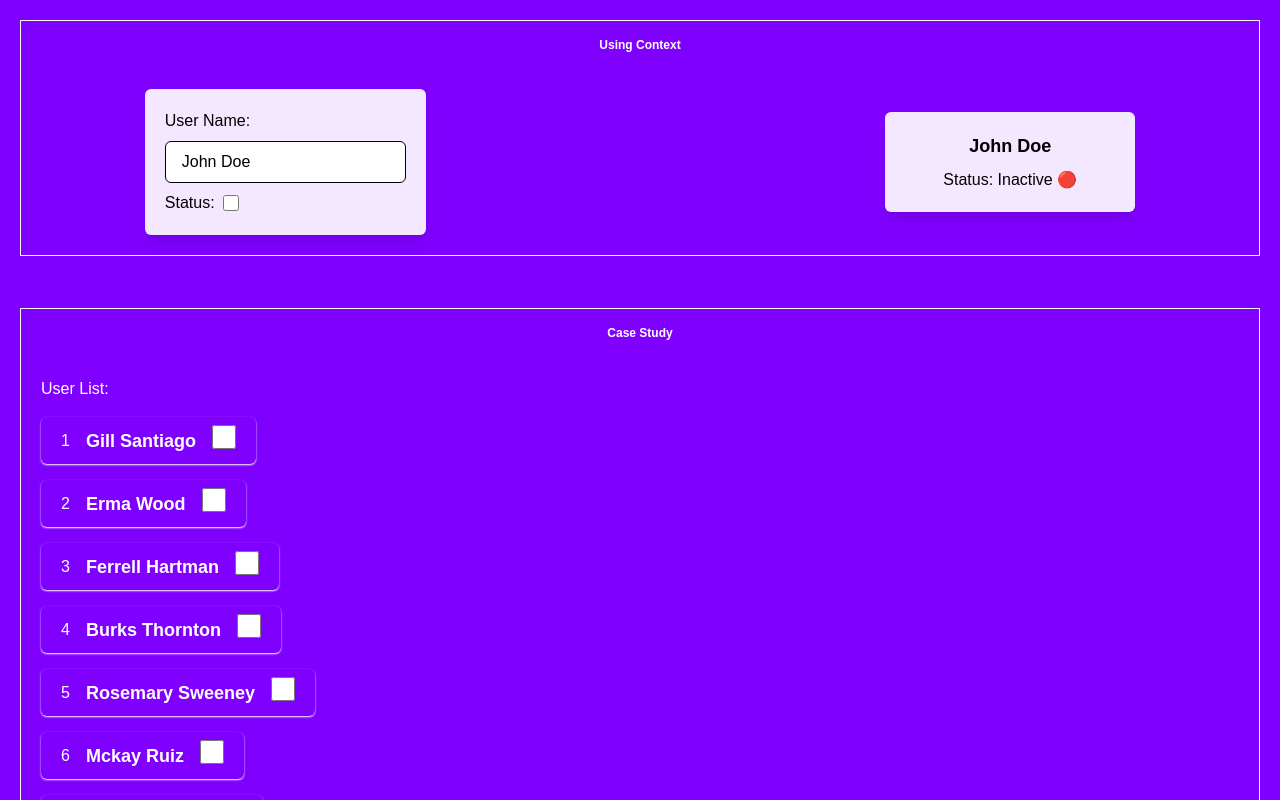
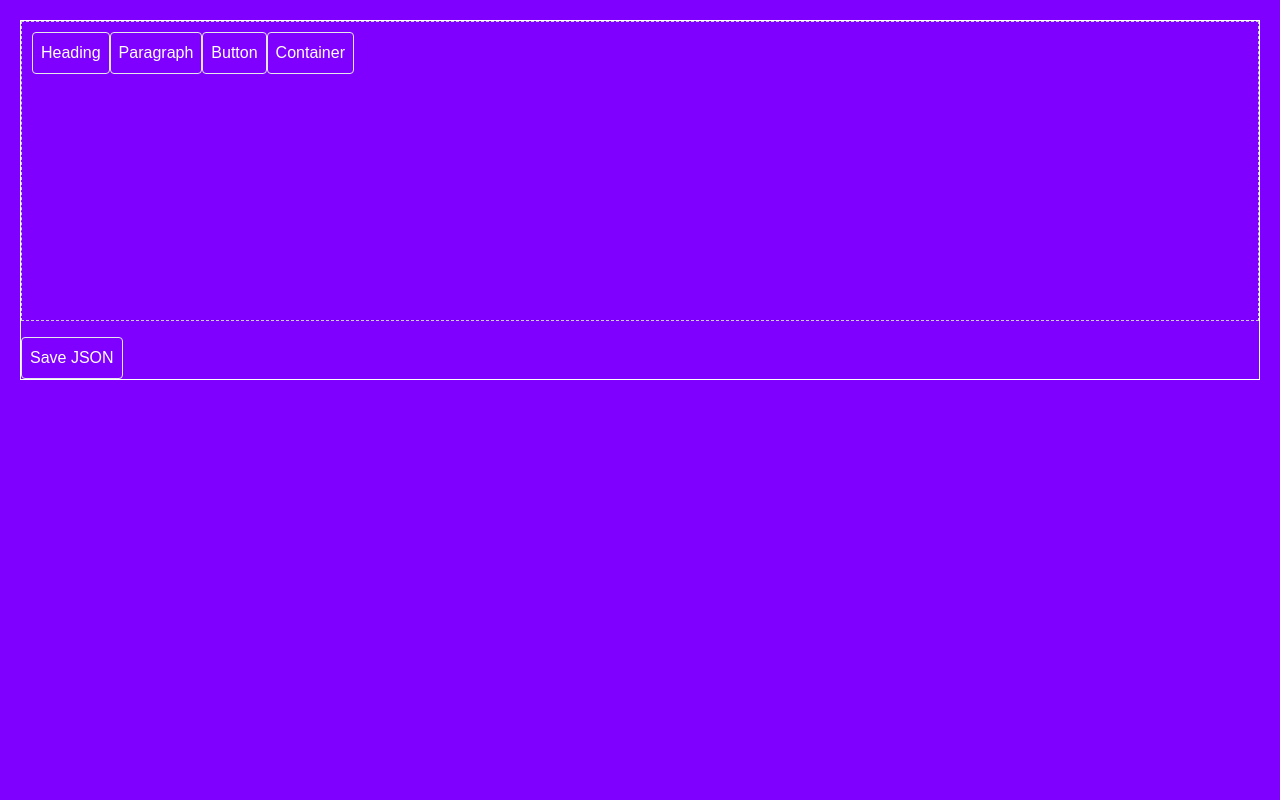
Before and after one commit to rakibshakib/react-rnd, a Next.js app: page / in a window 1280 px wide. Shown: the top 800 px of the page. Built offline with nearby package versions, Linux system fonts and the light colour scheme.

Commit message:
rnd builder

```diff
--- a/package.json
+++ b/package.json
@@ -9,6 +9,7 @@
     "lint": "next lint"
   },
   "dependencies": {
+    "@dnd-kit/core": "^6.3.1",
     "@tanstack/react-query": "^5.64.2",
     "next": "14.2.23",
     "react": "^18",
--- a/src/app/page.js
+++ b/src/app/page.js
@@ -1,5 +1,3 @@
-import CaseStudy from "@/case-study";
-import UsingContext from "@/context-case";
 import UsingTSQuery from "@/ts-query";
 
 export default function Home() {
@@ -11,8 +9,8 @@ export default function Home() {
         {/* <UsingContext />
         <UsingTSQuery /> */}
 
-        <UsingContext />
-        <CaseStudy />
+        {/* <UsingContext />
+        <CaseStudy /> */}
         <UsingTSQuery />
       </div>
     </div>
--- /dev/null
+++ b/src/ts-query/builder/ComponentPicker.jsx
@@ -0,0 +1,24 @@
+const ComponentPicker = ({ onAdd }) => {
+  const components = [
+    { type: "h1", label: "Heading" },
+    { type: "p", label: "Paragraph" },
+    { type: "button", label: "Button" },
+    { type: "div", label: "Container" },
+  ];
+
+  return (
+    <div className="component-picker">
+      {components.map((comp) => (
+        <button
+          key={comp.type}
+          onClick={() => onAdd(comp.type)}
+          className="p-2 border rounded"
+        >
+          {comp.label}
+        </button>
+      ))}
+    </div>
+  );
+};
+
+export default ComponentPicker;
--- /dev/null
+++ b/src/ts-query/builder/DroppableCanvas.jsx
@@ -0,0 +1,32 @@
+import ComponentPicker from "./ComponentPicker";
+import RenderedTree from "./RenderedTree";
+
+const DroppableCanvas = ({ tree, setTree }) => {
+  const addElement = (type) => {
+    setTree({
+      ...tree,
+      props: {
+        ...tree.props,
+        children: [
+          ...(tree.props.children || []),
+          {
+            type,
+            props: { style: {}, children: type === "button" ? "Button" : "" },
+          },
+        ],
+      },
+    });
+  };
+
+  return (
+    <div
+      className="canvas"
+      style={{ border: "1px dashed #ccc", minHeight: "300px", padding: "10px" }}
+    >
+      <ComponentPicker onAdd={addElement} />
+      <RenderedTree node={tree} />
+    </div>
+  );
+};
+
+export default DroppableCanvas;
--- /dev/null
+++ b/src/ts-query/builder/RenderedTree.jsx
@@ -0,0 +1,16 @@
+import React from "react";
+
+const RenderedTree = ({ node }) => {
+  if (!node) return null;
+
+  const { type, props } = node;
+  const children = Array.isArray(props.children)
+    ? props.children.map((child, index) => (
+        <RenderedTree key={index} node={child} />
+      ))
+    : props.children;
+
+  return React.createElement(type, { ...props }, children);
+};
+
+export default RenderedTree;
--- /dev/null
+++ b/src/ts-query/builder/index.jsx
@@ -0,0 +1,23 @@
+import { useState } from "react";
+import DroppableCanvas from "./DroppableCanvas";
+
+const BuilderPages = () => {
+  const [tree, setTree] = useState({
+    type: "div",
+    props: { style: {}, children: [] },
+  });
+
+  return (
+    <div className="editor">
+      <DroppableCanvas tree={tree} setTree={setTree} />
+      <button
+        onClick={() => console.log(JSON.stringify(tree, null, 2))}
+        className="p-2 mt-4 border rounded"
+      >
+        Save JSON
+      </button>
+    </div>
+  );
+};
+
+export default BuilderPages;
--- a/src/ts-query/index.jsx
+++ b/src/ts-query/index.jsx
@@ -1,16 +1,18 @@
 "use client";
 import { QueryClient, QueryClientProvider } from "@tanstack/react-query";
-import Parent from "./components/Parent";
+import BuilderPages from "./builder";
 const queryClient = new QueryClient();
 
 const UsingTSQuery = () => {
   return (
     <QueryClientProvider client={queryClient}>
       <div className="border border-white m-5">
-        <p className="text-xs text-white text-center font-semibold py-4">
+        {/* <p className="text-xs text-white text-center font-semibold py-4">
           Using Query
         </p>
-        <Parent />
+        <Parent /> */}
+
+        <BuilderPages />
       </div>
     </QueryClientProvider>
   );
```
Also changed, not shown: 1 other file (tests, documents, lock files or other folders).
